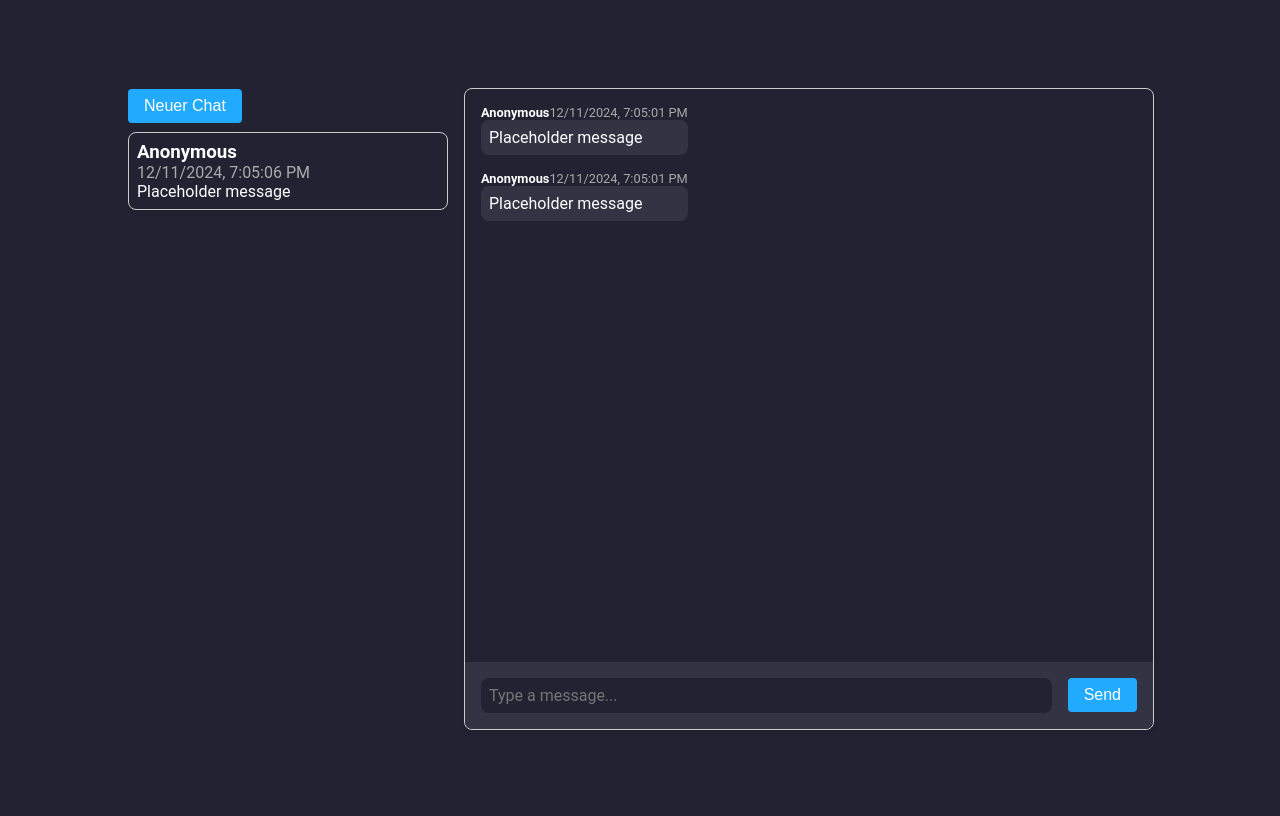
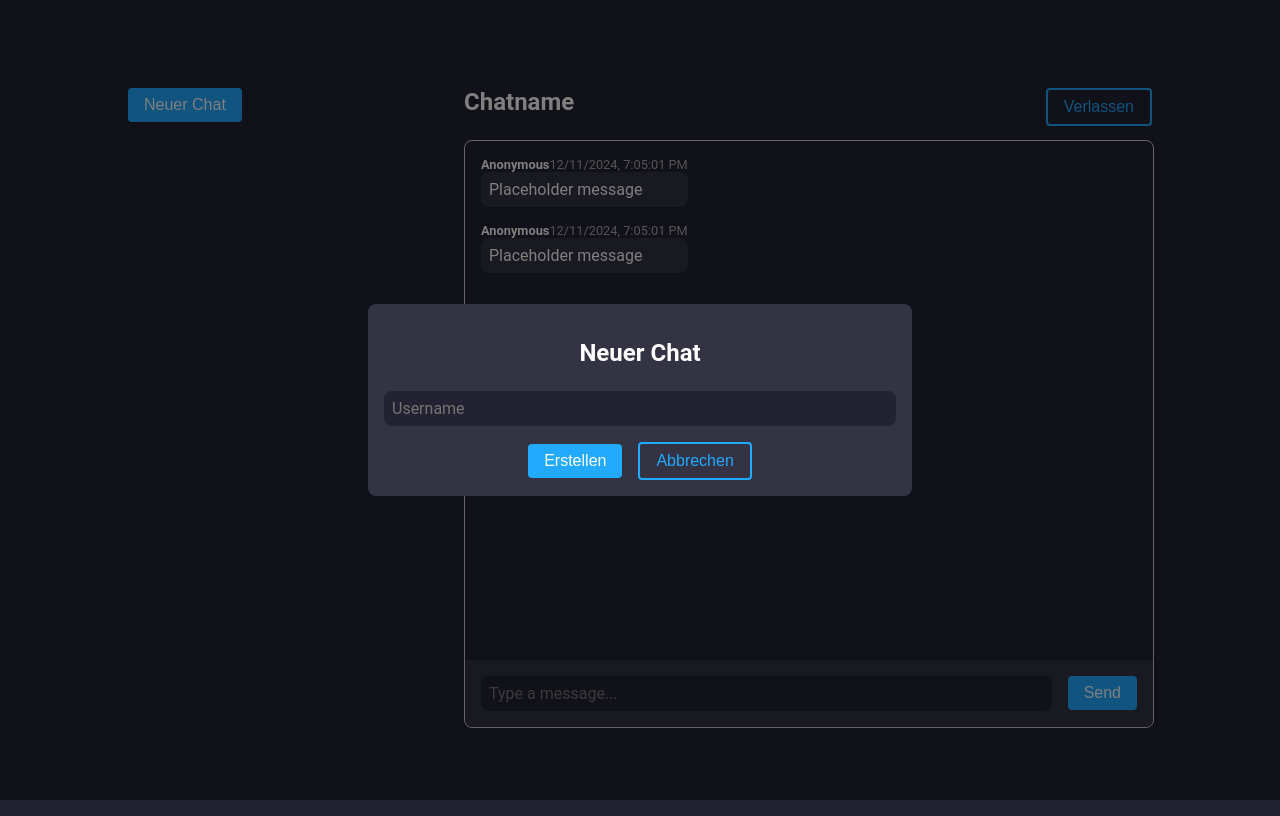
Before and after one commit to Trxtxn718/Verteilte-Systeme-Chatapp, an Angular app in the folder client/: page / in a window 1280 px wide. Both pictures are taken after a click on the button "Neuer Chat". Built offline with nearby package versions, Linux system fonts and the light colour scheme; no server answers.

Commit message:
Added: Chat creation

```diff
--- a/client/src/app/chat-list-item/chat-list-item.component.ts
+++ b/client/src/app/chat-list-item/chat-list-item.component.ts
@@ -9,6 +9,7 @@ import { Component, EventEmitter, Input, Output } from '@angular/core';
   styleUrl: './chat-list-item.component.scss'
 })
 export class ChatListItemComponent {
+  chat: any;
   @Input() user?: any;
   @Input() lastMessage?: any;
   @Input() selected?: string;
--- a/client/src/app/home/home.component.html
+++ b/client/src/app/home/home.component.html
@@ -1,15 +1,22 @@
 <div id="home">
-    <div id="home-card">
-        <div class="horizontal-split">
+    <div id="home-card" class="horizontal-split">
         <div class="left">
             <div id="chat-manager">
-                    <button id="new-chat" class="btn btn-primary" (click)="addChild()">Neuer Chat</button>
+                <button id="new-chat" class="btn btn-primary" (click)="openPopup()">Neuer Chat</button>
             </div>
             <ul id="chat-list">
                 <ng-template #viewContainerRef></ng-template>
             </ul>
         </div>
         <div class="right">
+            <div id="chat-info" class="horizontal-split">
+                <div class="left">
+                    <h2 id="chat-info-name">Chatname</h2>
+                </div>
+                <div class="right">
+                    <button id="leave-chat" class="btn btn-secondary" (click)="leaveChat()">Verlassen</button>
+                </div>
+            </div>
             <div id="chat" class="bordered">
                 <div id="chat-history">
                     <app-chat-message></app-chat-message>
@@ -23,5 +30,20 @@
             </div>
         </div>
     </div>
+    <div id="new-chat-popup">
+        <div id="new-chat-card">
+            <h2>Neuer Chat</h2>
+            <div id="input-div">
+                <input type="text" id="new-chat-input" placeholder="Username">
+            </div>
+            <div class="horizontal-split">
+                <div class="left">
+                    <button id="new-chat-create" class="btn btn-primary" (click)="createChat()">Erstellen</button>
+                </div>
+                <div class="right">
+                    <button id="new-chat-cancel" class="btn btn-secondary" (click)="closePopup()">Abbrechen</button>
                 </div>
             </div>
+        </div>
+    </div>
+</div>
--- a/client/src/app/home/home.component.scss
+++ b/client/src/app/home/home.component.scss
@@ -18,9 +18,15 @@
         margin-bottom: 1em;
     }
 
-    .horizontal-split>.left {
+    .left {
         margin-right: 1em;
         max-height: 80vh;
+    }
+
+    > .right{
+        height: 80vh;
+        display: flex;
+        flex-direction: column;
     }
 
     #chat-manager{
@@ -30,18 +36,31 @@
 
 #chat-list {
     overflow-y: auto;
-    height: 80vh;
+    flex: 1;
     width: 25vw;
     padding-left: 0px;
     margin-block: 0px;
 }
 
+#chat-info{
+    h2{
+        text-align: center;
+        margin-bottom: 1em;
+        margin-top: 0;
+    }
+
+    .right{
+        display: flex;
+        justify-content: end;
+        align-items: start;
+    }
+}
+
 #chat {
     width: 100%;
-    height: 80vh;
-
     display: flex;
     flex-direction: column;
+    flex: 1;
 
     #chat-history {
         flex: 1;
@@ -72,3 +91,55 @@
         }
     }
 }
+
+#new-chat-popup{
+    display: none;
+    flex-direction: column;
+    align-items: center;
+    justify-content: center;
+    position: fixed;
+    top: 0;
+    left: 0;
+    width: 100vw;
+    height: 100vh;
+    background-color: rgba(0, 0, 0, 0.5);
+
+    #new-chat-card{
+        width: 40vw;
+        background-color: $background-color-light;
+        border-radius: 0.5em;
+        padding: 1em;
+
+        h2{
+            text-align: center;
+            margin-bottom: 1em;
+        }
+
+        #input-div{
+            display: flex;
+            align-items: center;
+            justify-content: center;
+            margin-bottom: 1em;
+        }
+        #new-chat-input{
+            flex: 1;
+            padding: 0.5em;
+            border: none;
+            border-radius: 0.5em;
+            background-color: $background-color;
+            color: $font-color;
+            font-size: 1em;
+            font-family: $font-family;
+        }
+
+        .horizontal-split{
+            display: flex;
+            justify-content: center;
+            align-items: center;
+        }
+        .right{
+            margin-left: 1em;
+            flex: 0 1 auto;
+        }
+    }
+}
--- a/client/src/app/home/home.component.ts
+++ b/client/src/app/home/home.component.ts
@@ -13,6 +13,7 @@ import { SocketService } from '../socket.service';
 })
 export class HomeComponent {
   private socketSubscription: Subscription;
+  activeChat: any;
   messages: any[] = [];
   chatList: any[] = [];
   @ViewChild("viewContainerRef", { read: ViewContainerRef }) vcr!: ViewContainerRef;
@@ -20,16 +21,28 @@ export class HomeComponent {
 
   @ViewChild(ChatListItemComponent) chatListItem!: ChatListItemComponent;
 
-  addChild() {
+  addChild(data: any) {
     this.ref = this.vcr.createComponent(ChatListItemComponent);
-    this.ref.instance.updateStatus.subscribe((event: ChatListItemComponent) => {this.openChat(event);});
+    this.ref.instance.updateStatus.subscribe((event: ChatListItemComponent) => { this.openChat(event); });
+    this.ref.instance.chat = data;
     this.chatList.push(this.ref.instance);
   }
 
   constructor(private socketService: SocketService) {
-    this.socketSubscription = this.socketService.on('message').subscribe((message: any) => {
-      console.log('Message received:', message);
-      this.messages.push(message);
+    // get all chats
+    // this.addChild({ id: 1, name: 'Chat 1' });
+    fetch('http://localhost:3000/chats?id=' /* + userid */).then((response) => {
+      response.json().then((data) => {
+        console.log('Chats:', data);
+        data.forEach((chat: any) => {
+          // this.addChild(chat);
+        });
+      });
+    }).catch((error) => { console.error(error); });
+
+    this.socketSubscription = this.socketService.on('chat').subscribe((data: any) => {
+      console.log('Received chat:', data);
+      // this.addChild(data);
     });
   }
 
@@ -62,16 +75,69 @@ export class HomeComponent {
     this.socketService.emit('message', { message });
   }
 
-  openChat(event?: ChatListItemComponent) {
-    console.log('Opening chat', event);
+  openChat(openedChat?: ChatListItemComponent) {
+    this.socketSubscription.unsubscribe();
+    console.log('Opening chat', openedChat);
     this.chatList.forEach((chat: ChatListItemComponent) => {
-      if (chat !== event) {
+      if (chat !== openedChat) {
         chat.active = false;
       }
     });
+    this.activeChat = openedChat;
+
+    this.socketSubscription = this.socketService.on('message').subscribe((data: any) => {
+      console.log('Received message:', data);
+      this.messages.push(data);
+
+
+    });
+
+    const chatInfo = document.getElementById('chat-info-name') as HTMLElement;
+    chatInfo.innerText = openedChat?.chat.name || 'Chat Name';
   }
 
   ngOnDestroy() {
     this.socketSubscription.unsubscribe();
   }
+
+  createChat() {
+    console.log('Creating chat');
+    const input = document.getElementById('new-chat-input') as HTMLInputElement;
+    const chatName = input.value;
+    console.log('Chat name:', chatName);
+    input.value = '';
+
+    const popup = document.getElementById('new-chat-popup') as HTMLElement;
+    popup.style.display = 'none';
+
+    this.addChild({ name: chatName });
+  }
+
+  openPopup() {
+    const popup = document.getElementById('new-chat-popup') as HTMLElement;
+    popup.style.display = 'flex';
+  }
+
+  closePopup() {
+    const popup = document.getElementById('new-chat-popup') as HTMLElement;
+    popup.style.display = 'none';
+  }
+
+  leaveChat() {
+    console.log('Leaving chat');
+  }
+
+  getChatHistory() {
+    console.log('Getting chat history');
+    fetch('http://localhost:3000/chat?' + new URLSearchParams({ chat: this.activeChat?.chat.id }).toString()).then((response) => {
+      response.json().then((data) => {
+        console.log('Chat history:', data);
+        data.forEach((message: any) => {
+          this.messages.push(message);
+        });
+      });
+    }).catch((error) => {
+      console.error(error);
+    });
+  }
 }
```
Lines whose indentation alone changed are shown as unchanged.
